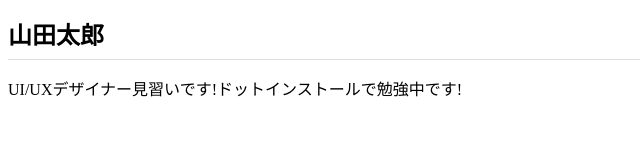
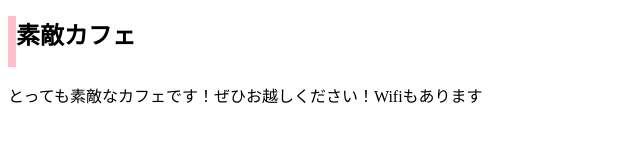
Before and after one commit to ytag8112/mycafe, a plain HTML site: page index.html in a window 1280 px wide. Shown: the whole page, without its empty margins (0-640 px from the left). Drawn offline with Linux system fonts and the light colour scheme.

Commit message:
Add files via upload

```diff
--- a/css/style.css
+++ b/css/style.css
@@ -1,5 +1,5 @@
 h1 {
   font-size: 24px;
-  padding-bottom: 8px;
-  border-bottom: 1px solid #ddd;
+  padding-bottom: 16px;
+  border-left: 8px solid pink;
 }
--- a/index.html
+++ b/index.html
@@ -2,11 +2,11 @@
 <html lang="ja">
 <head>
   <meta charset="UTF-8">
-  <title>山田太郎のポートフォリオサイト</title>
+  <title>素敵カフェ</title>
   <link rel="stylesheet" href="css/style.css">
 </head>
 <body>
-  <h1>山田太郎</h1>
-  <p>UI/UXデザイナー見習いです!ドットインストールで勉強中です!</p>
+  <h1>素敵カフェ</h1>
+  <p>とっても素敵なカフェです！ぜひお越しください！Wifiもあります</p>
 </body>
 </html>
```
